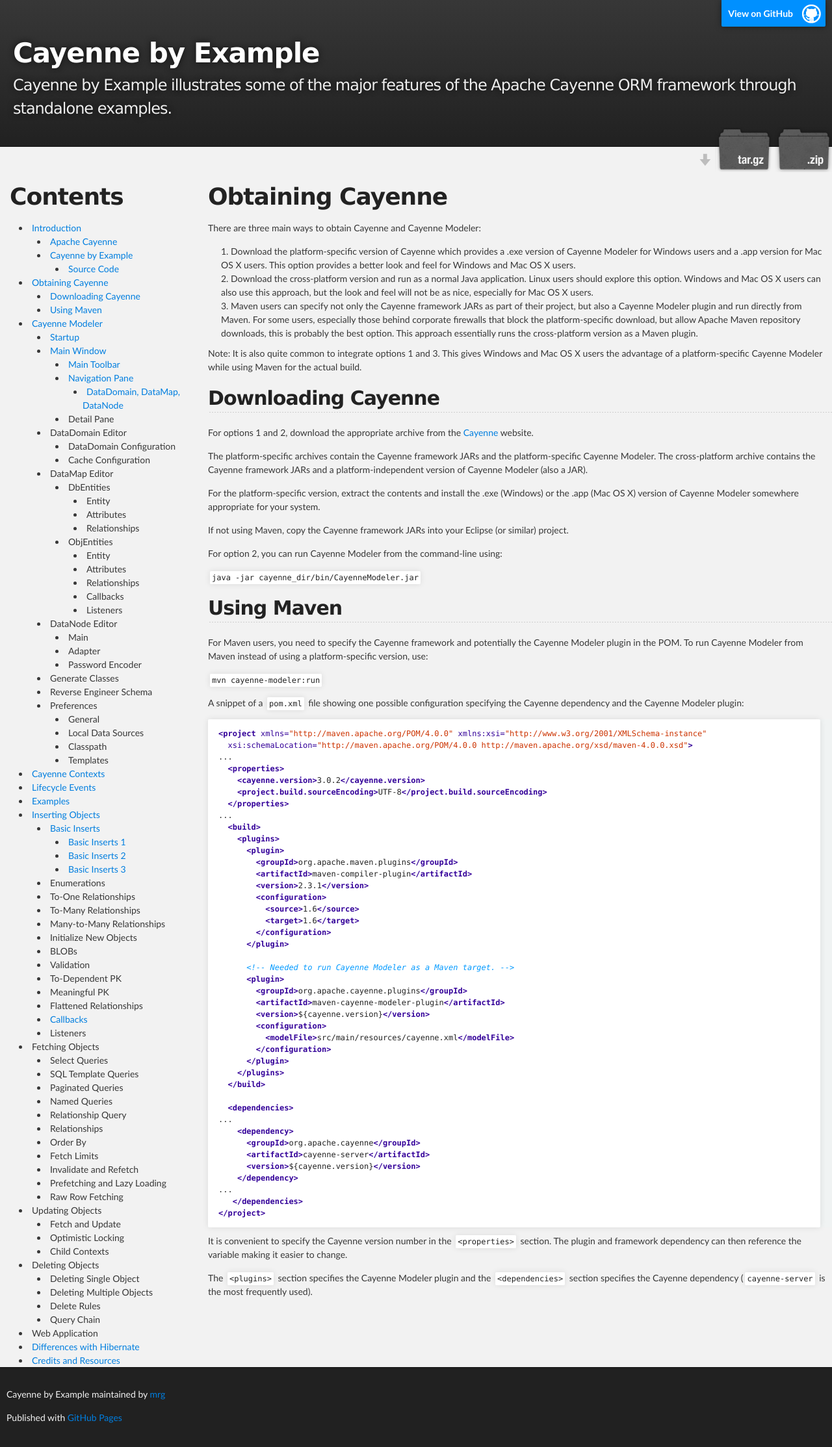
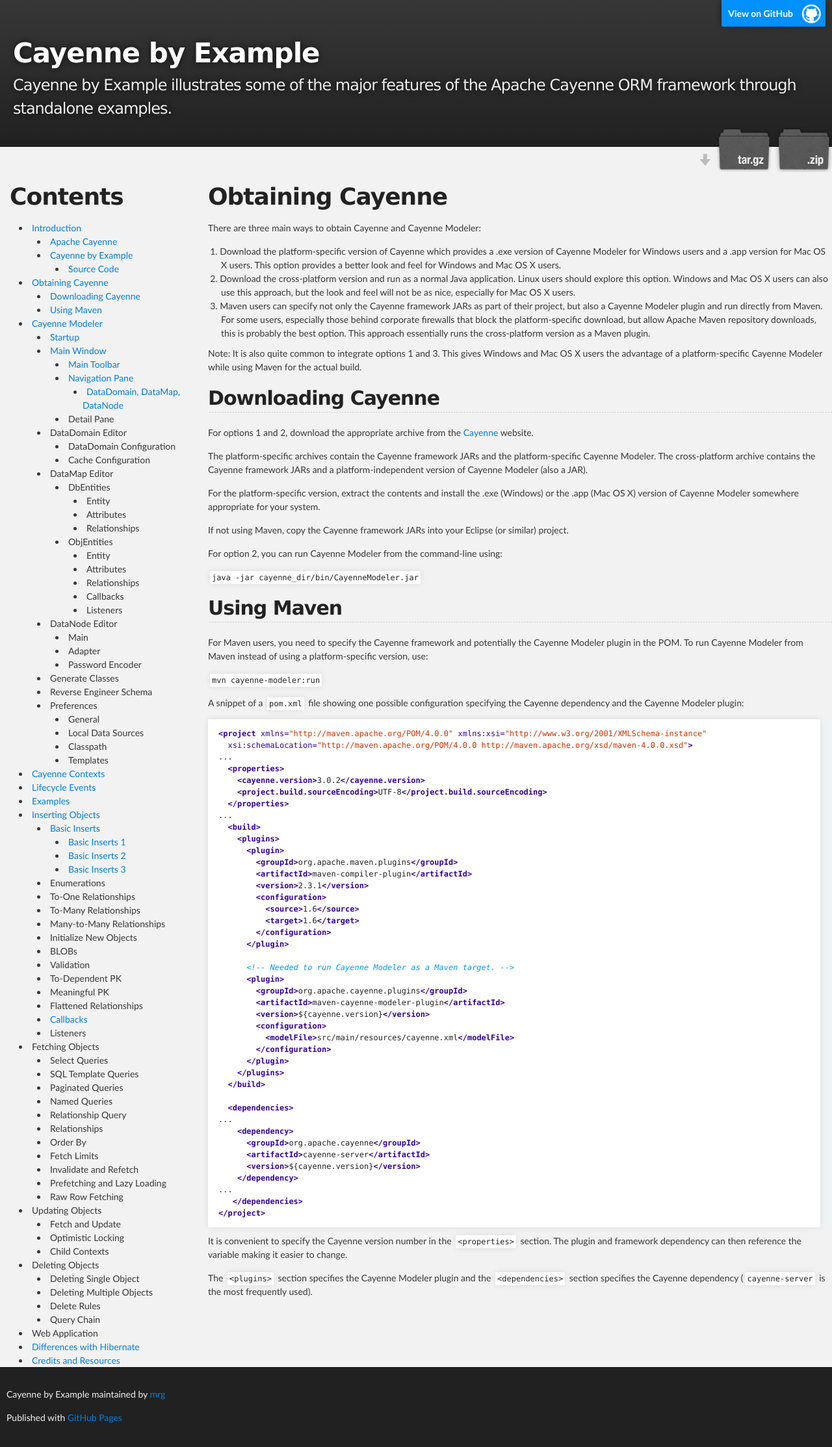
Before and after one commit to mrg/cbe, a Jekyll site: the page built from obtaining-cayenne.md, in a window 1280 px wide. Shown: the whole page at 65% size. Built offline with Jekyll 4.4.1, drawn with Linux system fonts in a browser that asks for light colours; Markdown is read by kramdown in place of the engine named in the settings.

Commit message:
Updated ordered list indent for wrapped lines.

```diff
--- a/stylesheets/stylesheet.css
+++ b/stylesheets/stylesheet.css
@@ -213,6 +213,7 @@
 ol li {
   list-style: decimal inside;
   padding-left: 20px;
+  text-indent: -1.2em;
 }
 
 dl dt {
```
